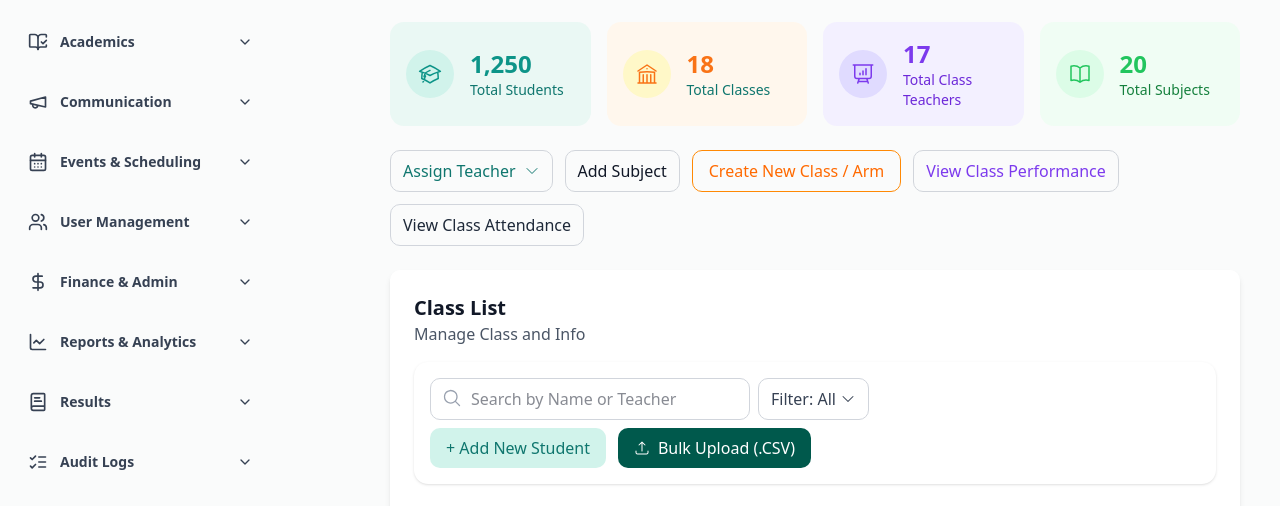
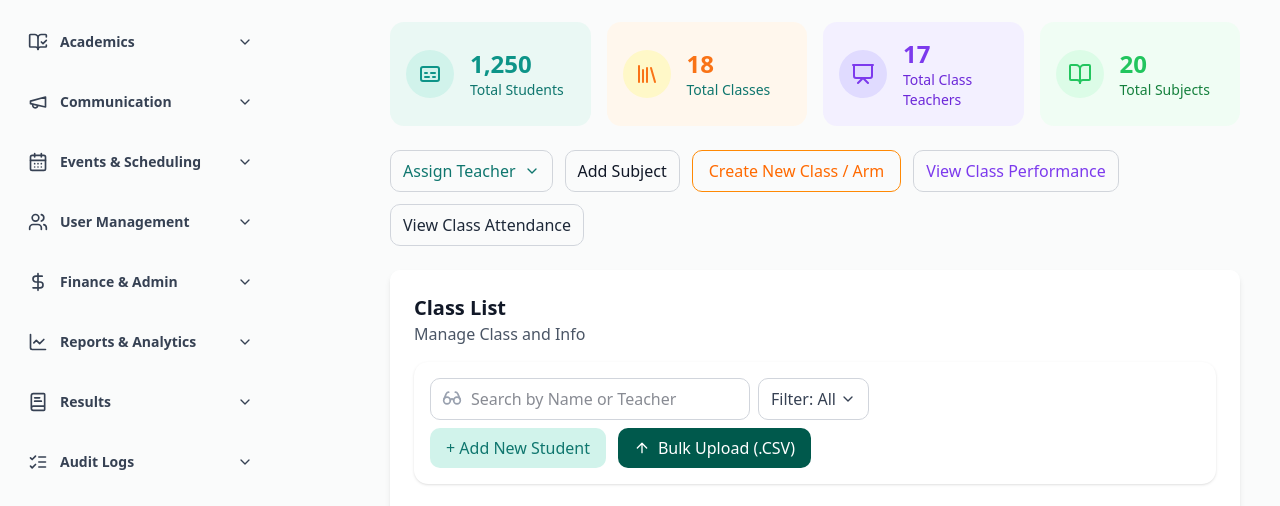
Before and after one commit to michaelajao/school_management_frontend, a Next.js app: page /dashboard/academics/classes in a window 1280 px wide. Shown: the part 140-646 px from the top of the page. Built offline with nearby package versions, Linux system fonts and the light colour scheme.

Commit message:
Refractor some icons

```diff
--- a/components/admin/ClassActions.tsx
+++ b/components/admin/ClassActions.tsx
@@ -2,7 +2,7 @@
 
 import { useState } from 'react';
 import { useRouter } from 'next/navigation';
-import { ChevronDownIcon } from '@heroicons/react/24/outline';
+import { ChevronDownIcon } from 'lucide-react';
 
 export default function ClassActions() {
   const router = useRouter();
--- a/components/admin/SearchAndActions.tsx
+++ b/components/admin/SearchAndActions.tsx
@@ -1,9 +1,10 @@
-import {
-    MagnifyingGlassIcon,
-    ChevronDownIcon,
-    ArrowUpTrayIcon,
-  } from '@heroicons/react/24/solid';
-  import { useState } from 'react';
+// import {
+//     MagnifyingGlassIcon,
+//     ChevronDownIcon,
+//     ArrowUpTrayIcon,
+//   } from '@heroicons/react/24/solid';
+  import { ArrowUpIcon, ChevronDownIcon, GlassesIcon } from 'lucide-react';
+import { SetStateAction, useState } from 'react';
 
   export default function SearchAndActions() {
     const [searchTerm, setSearchTerm] = useState('');
@@ -14,7 +15,7 @@ import {
       setShowFilterDropdown(!showFilterDropdown);
     };
 
-    const handleGenderSelect = (gender) => {
+    const handleGenderSelect = (gender: SetStateAction<string>) => {
       setSelectedGender(gender);
       setShowFilterDropdown(false);
     };
@@ -23,7 +24,7 @@ import {
     <div className="flex flex-wrap justify-between items-center gap-2 bg-white p-4 shadow-sm rounded-xl mb-6">
         <div className="flex items-center gap-2 flex-grow md:flex-grow-0">
           <div className="relative w-full md:w-80">
-            <MagnifyingGlassIcon className="w-5 h-5 text-gray-400 absolute left-3 top-2.5" />
+            <GlassesIcon className="w-5 h-5 text-gray-400 absolute left-3 top-2.5" />
             <input
               type="text"
               placeholder="Search by Name or Teacher"
@@ -64,7 +65,7 @@ import {
             + Add New Student
           </button>
           <button className="flex items-center gap-2 bg-[#00594C] text-white px-4 py-2 rounded-lg font-medium hover:bg-[#00473D]">
-            <ArrowUpTrayIcon className="w-4 h-4" />
+            <ArrowUpIcon className="w-4 h-4" />
             <span>Bulk Upload (.CSV)</span>
           </button>
         </div>
--- a/components/admin/SummaryCard.tsx
+++ b/components/admin/SummaryCard.tsx
@@ -1,16 +1,18 @@
-import {
-    AcademicCapIcon,
-    BuildingLibraryIcon,
-    PresentationChartBarIcon,
-    BookOpenIcon
-} from '@heroicons/react/24/outline';
+// import {
+//     AcademicCapIcon,
+//     BuildingLibraryIcon,
+//     PresentationChartBarIcon,
+//     BookOpenIcon
+// } from '@heroicons/react/24/outline';
+
+import { BookOpenIcon, CaptionsIcon, Library, PresentationIcon } from "lucide-react";
 
 export default function SummaryCard() {
     return (
         <div className='grid grid-cols-1 sm:grid-cols-2 md:grid-cols-4 gap-4 my-6'>
             <div className='flex items-center bg-[#EAF8F4] rounded-xl p-4 space-x-4'>
                 <div className='bg-[#D1F3EB] text-[#0D9488] p-3 rounded-full'>
-                    <AcademicCapIcon className="w-6 h-6" />
+                    <CaptionsIcon className="w-6 h-6" />
                 </div>
                 <div>
                     <h2 className='text-2xl font-bold text-[#0D9488]'>1,250</h2>
@@ -20,7 +22,7 @@ export default function SummaryCard() {
 
             <div className='flex items-center bg-[#FFF7ED] rounded-xl p-4 space-x-4'>
                 <div className='bg-[#FFF8C8] text-[#F97316] p-3 rounded-full'>
-                    <BuildingLibraryIcon className="w-6 h-6" />
+                    <Library className="w-6 h-6" />
                 </div>
                 <div>
                     <h2 className='text-2xl font-bold text-[#F97316]'>18</h2>
@@ -30,7 +32,7 @@ export default function SummaryCard() {
 
             <div className='flex items-center bg-[#F3F0FF] rounded-xl p-4 space-x-4'>
                 <div className='bg-[#E0DBFF] text-[#7C3AED] p-3 rounded-full'>
-                    <PresentationChartBarIcon className="w-6 h-6" />
+                    <PresentationIcon className="w-6 h-6" />
                 </div>
                 <div>
                     <h2 className='text-2xl font-bold text-[#7C3AED]'>17</h2>
```
Also changed, not shown: 1 other file (tests, documents, lock files or other folders).
